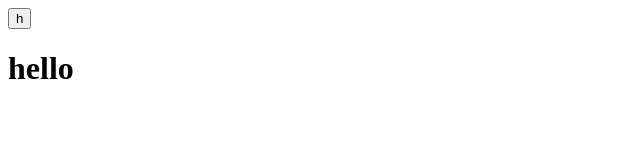
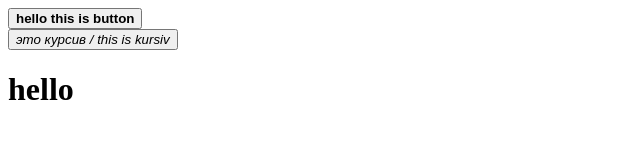
Before and after one commit to wolfik777/wolfik_server, a plain HTML site: page index.html in a window 1280 px wide. Shown: the whole page, without its empty margins (0-640 px from the left). Drawn offline with Linux system fonts and the light colour scheme.

Commit message:
Update index.html

```diff
--- a/index.html
+++ b/index.html
@@ -4,7 +4,9 @@
 <title>test</title>
 </head>
 <body>
-	<button strong>h</button strong>
+	<button><strong>hello this is button</strong></button>
+	<br>
+	<button><em>это курсив / this is kursiv</em></button>
 <h1>hello</h1>
 </body>
   </html>
```
